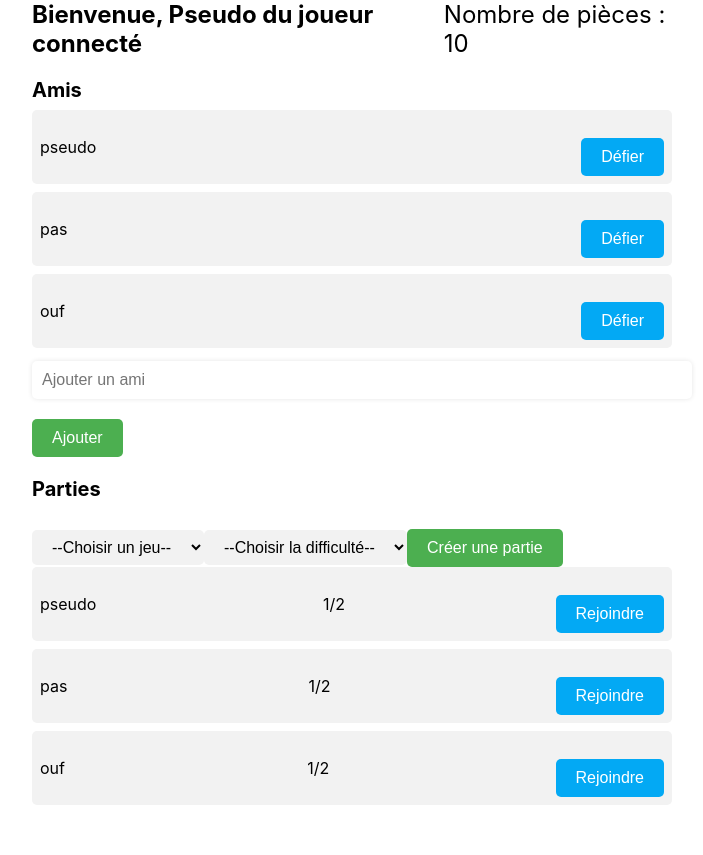
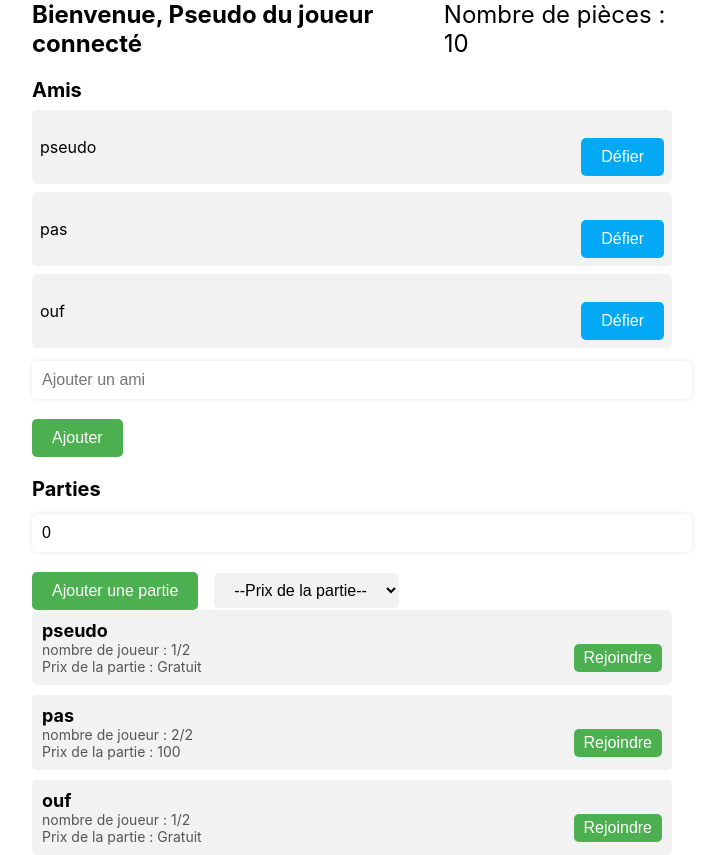
Before and after one commit to Meerwaan/chest-game-TS, a React (Create React App) app: page /gestion in a window 1280 px wide. Shown: the whole page, without its empty margins (288-991 px from the left). Before the commit the page ends 805 px from the top, so only its background shows below. Built offline with nearby package versions, Linux system fonts and the light colour scheme.

Commit message:
fix gestion

```diff
--- a/src/View/gestion/gestion.css
+++ b/src/View/gestion/gestion.css
@@ -102,16 +102,14 @@ button {
   }
 
   /* Style du compteur de joueurs */
-  .players-count {
-    font-size: 16px;
-    margin-left: 16px;
-  }
+
 
   .title-container {
     display: flex;
     justify-content: space-between;
     align-items: center;
   }
+
   .title {
     margin: 0;
   }
@@ -125,3 +123,50 @@ button {
     width: 50vw;
     height: 50vh;
   }
+  .games-list {
+    list-style: none;
+    padding: 0;
+    margin: 0;
+  }
+
+  .game-item {
+    display: flex;
+    justify-content: space-between;
+    align-items: center;
+    padding: 10px;
+    margin-bottom: 10px;
+    border-radius: 5px;
+  }
+
+  .game-info {
+    display: flex;
+    flex-direction: column;
+  }
+
+  .game-title {
+    font-size: 18px;
+    font-weight: bold;
+  }
+
+  .game-players {
+    font-size: 14px;
+    color: #555;
+  }
+
+  .game-price {
+    font-size: 14px;
+    color: #555;
+  }
+
+  .join-button {
+    background-color: #4caf50;
+    color: #fff;
+    border: none;
+    border-radius: 5px;
+    padding: 5px 10px;
+    cursor: pointer;
+  }
+
+  .join-button:hover {
+    background-color: #3e8e41;
+  }
--- a/src/View/gestion/gestion.tsx
+++ b/src/View/gestion/gestion.tsx
@@ -2,18 +2,43 @@ import React, { useState } from "react";
 import "./gestion.css";
 
 function ListWithButton() {
-  const [list, setList] = useState(["pseudo", "pas", "ouf"]);
+    const [list, setList] = useState([
+        { name: "pseudo", players: "1/2", price: "Gratuit" },
+        { name: "pas", players: "2/2", price: "100" },
+        { name: "ouf", players: "1/2", price: "Gratuit" },
+    ]);
     const [list2, setList2] = useState(["pseudo", "pas", "ouf"]);
     const [inputValue, setInputValue] = useState("");
+    const [selectedPrice, setSelectedPrice] = useState("");
+    const [newPrice, setNewPrice] = useState("0");
+    const handleAddItem = () => {
+        let valuePrice
+        console.log(newPrice)
+        if(newPrice == "0"){
 
-  const handleAddItem = () => {
-    setList([...list, inputValue]);
+            valuePrice = "Gratuit"
+        }else {
+            valuePrice = newPrice
+        }
+        setList([...list, { name: "", players: "1/2", price: valuePrice }]);
         setInputValue("");
     };
+
     const handleAddFriend = () => {
         setList2([...list2, inputValue]);
         setInputValue("");
     };
+
+    const handlePriceFilter = (e: { target: { value: React.SetStateAction<string>; }; }) => {
+        setSelectedPrice(e.target.value);
+    };
+
+    const filteredList =
+        selectedPrice === "Gratuit"
+            ? list.filter((item) => item.price === "Gratuit")
+            : selectedPrice === "Payant"
+                ? list.filter((item) => item.price !== "Gratuit")
+                : list;
 
     return (
         <div className="main">
@@ -35,7 +60,7 @@ function ListWithButton() {
                     <input
                         type="text"
                         placeholder="Ajouter un ami"
-            value={inputValue}
+                        value={inputValue }
                         onChange={(e) => setInputValue(e.target.value)}
                         className="add-friend-input"
                     />
@@ -47,28 +72,35 @@ function ListWithButton() {
             <div className="games-container">
                 <h3 className="subtitle">Parties</h3>
                 <form className="create-game-form" onSubmit={(e) => e.preventDefault()}>
-          <select className="select-game">
-            <option value="">--Choisir un jeu--</option>
-            <option value="tic-tac-toe">Tic Tac Toe</option>
-            <option value="connect-four">Puissance 4</option>
-            <option value="chess">Echecs</option>
+
+                    <input
+                        type="number"
+                        min="0"
+                        max="200"
+                        step="10"
+                        placeholder="Mise de la partie"
+                        value= {newPrice}
+                        onChange={(e) => setNewPrice(e.target.value)}
+
+                    />
+                    <button className="create-game-button" onClick={handleAddItem}>
+                        Ajouter une partie
+                    </button>
+                    <select className="select" onChange={handlePriceFilter}>
+                        <option value="">--Prix de la partie--</option>
+                        <option value="Gratuit">Gratuit</option>
+                        <option value="Payant">Payant</option>
                     </select>
-          <select className="select-difficulty">
-            <option value="">--Choisir la difficulté--</option>
-            <option value="easy">Facile</option>
-            <option value="medium">Moyenne</option>
-            <option value="hard">Difficile</option>
-          </select>
-          <button className="create-game-button" onClick={handleAddItem}>
-            Créer une partie
-          </button>
                 </form>
                 <ul className="games-list">
-          {list.map((item, index) => (
+                    {filteredList.map((item, index) => (
                         <li key={index} className="game-item">
-              {item}
-              <span className="players-count">1/2</span>
-              <button className="join-game-button">Rejoindre</button>
+                            <div className="game-info">
+                                <span className="game-title">{item.name}</span>
+                                <span className="game-players">nombre de joueur : {item.players}</span>
+                                <span className="game-price">Prix de la partie : {item.price}</span>
+                            </div>
+                            <button className="join-button">Rejoindre</button>
                         </li>
                     ))}
                 </ul>
```
Lines whose indentation alone changed are shown as unchanged.
